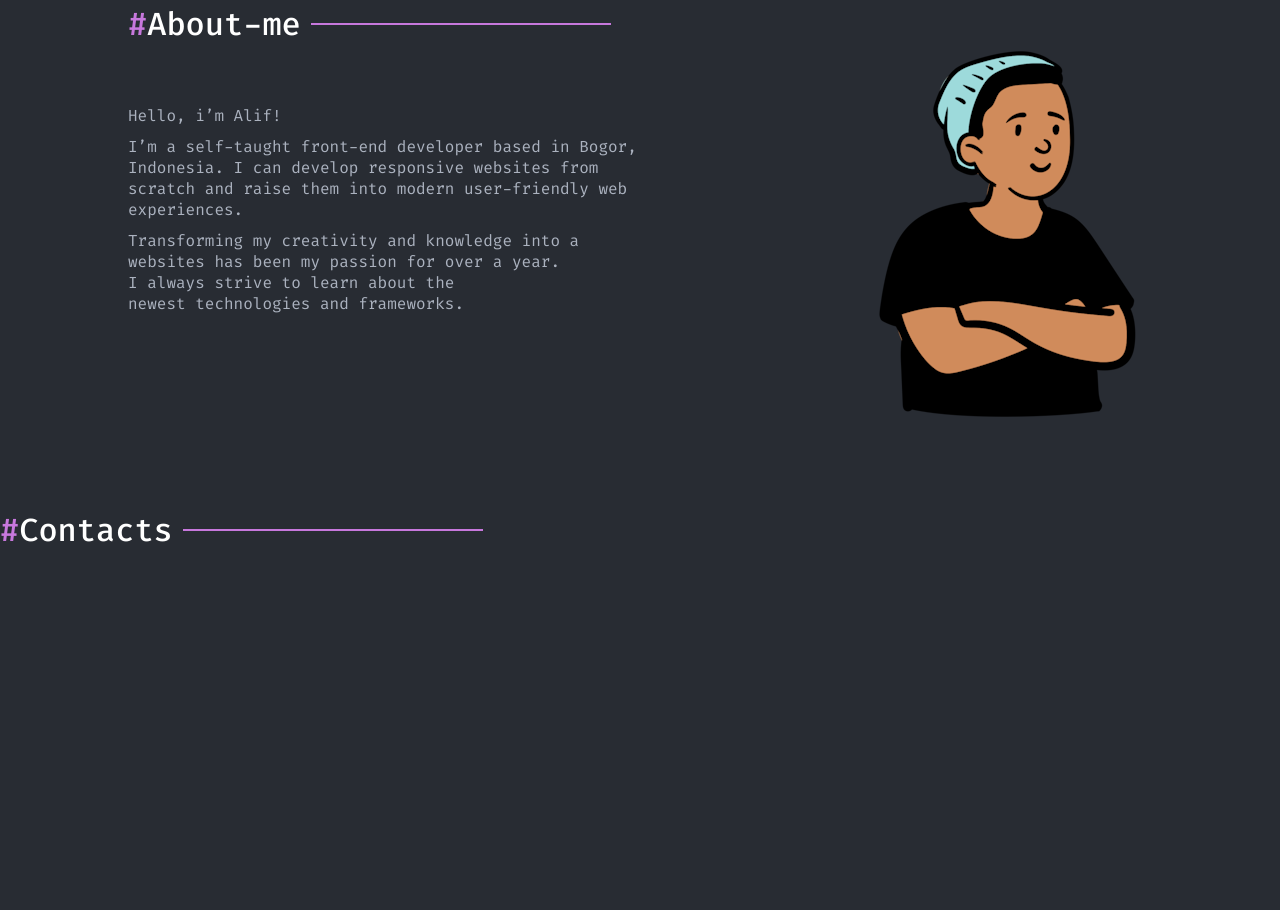
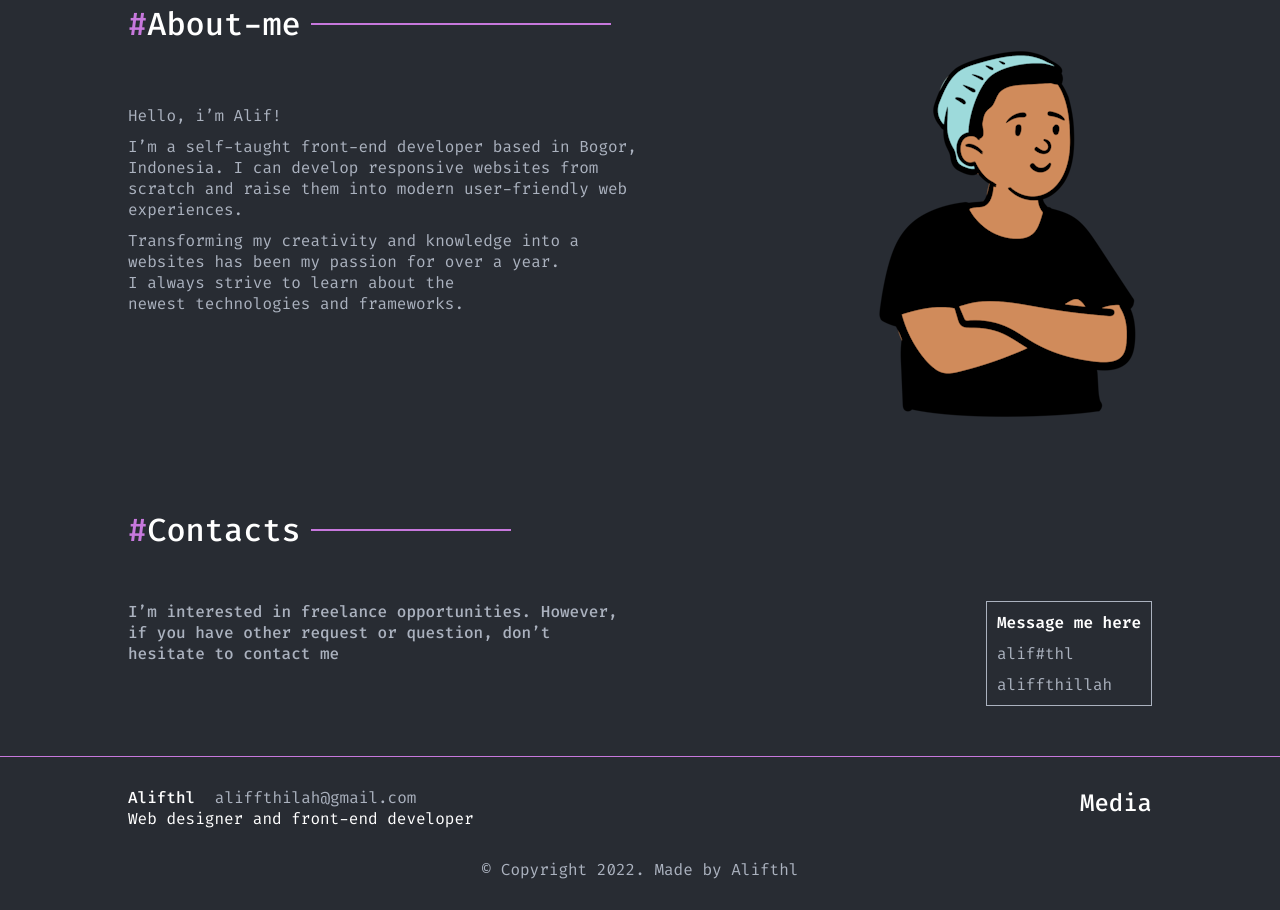
Before and after one commit to Alifthl/alifthl.github.io, a plain HTML site: page index.html in a window 1280 px wide. Shown: the part 1742-2652 px from the top of the page. Before the commit the page ends 2293 px from the top, so only its background shows below. Drawn offline with Linux system fonts and the light colour scheme.

Commit message:
add footer

```diff
--- a/assets/css/style.css
+++ b/assets/css/style.css
@@ -251,20 +251,20 @@ header .aside .parag p {
   gap: 30px;
 }
 
-.title {
+.skill .title {
   display: flex;
   gap: 10px;
   align-items: center;
 }
 
-.title h1 {
+.skill .title h1 {
   font-size: 32px;
   font-family: var(--font);
   color: var(--white);
   font-weight: 500;
 }
 
-.title p {
+.skill .title p {
   width: 300px;
   border-top: 2px solid var(--primary);
 }
@@ -296,3 +296,106 @@ header .aside .parag p {
   bottom: 0;
   top: -70px;
 }
+
+.contact {
+  width: 80%;
+  margin: 0 auto;
+}
+
+.contact .title p {
+  width: 200px;
+  border-top: 2px solid var(--primary);
+}
+
+.contact .title {
+  display: flex;
+  gap: 10px;
+  align-items: center;
+  margin-bottom: 50px;
+}
+
+.contact .title h1 {
+  font-size: 32px;
+  font-family: var(--font);
+  color: var(--white);
+  font-weight: 500;
+}
+
+.contact .contacts {
+  display: flex;
+  justify-content: space-between;
+  flex-wrap: wrap;
+}
+
+.contact .contacts p {
+  font-family: var(--font);
+  color: var(--gray);
+  font-size: 16px;
+  font-weight: 500;
+}
+
+.contact .contacts .message {
+  border: 1px solid var(--gray);
+  display: flex;
+  flex-direction: column;
+  gap: 10px;
+  padding: 10px;
+}
+
+.contact .contacts .message h1 {
+  font-family: var(--font);
+  color: var(--white);
+  font-size: 16px;
+  font-weight: 600;
+}
+
+.contact .contacts .message p {
+  font-weight: 400;
+}
+
+footer {
+  width: 100%;
+  border-top: 1px solid var(--primary);
+  margin-top: 50px;
+}
+
+footer .content {
+  width: 80%;
+  margin: 0 auto;
+  padding-top: 30px;
+  display: flex;
+  justify-content: space-between;
+}
+
+footer .content p {
+  font-size: 16px;
+  font-family: var(--font);
+  color: var(--white);
+  font-weight: 400;
+}
+
+footer .content p .title {
+  font-weight: 500;
+  padding-right: 10px;
+  color: var(--white);
+}
+
+footer .content p .email {
+  color: var(--gray);
+}
+
+footer .content .media h1 {
+  font-size: 24px;
+  font-family: var(--font);
+  color: var(--white);
+  font-weight: 500;
+}
+
+footer .copyright {
+  margin-top: 30px;
+  margin-bottom: 30px;
+  font-size: 16px;
+  font-family: var(--font);
+  color: var(--gray);
+  font-weight: 400;
+}
--- a/index.html
+++ b/index.html
@@ -125,6 +125,33 @@
         <h1><span>#</span>Contacts</h1>
         <p></p>
       </div>
+      <div class="contacts">
+        <p>
+          I’m interested in freelance opportunities. However, <br />
+          if you have other request or question, don’t <br />
+          hesitate to contact me
+        </p>
+        <div class="message">
+          <h1>Message me here</h1>
+          <p>alif#thl</p>
+          <p>aliffthillah</p>
+        </div>
+      </div>
     </section>
+    <footer>
+      <div class="content">
+        <p>
+          <span class="title">Alifthl</span>
+          <span class="email">aliffthilah@gmail.com</span> <br />
+          Web designer and front-end developer
+        </p>
+        <div class="media">
+          <h1>Media</h1>
+        </div>
+      </div>
+      <center>
+        <p class="copyright">© Copyright 2022. Made by Alifthl</p>
+      </center>
+    </footer>
   </body>
 </html>
```
